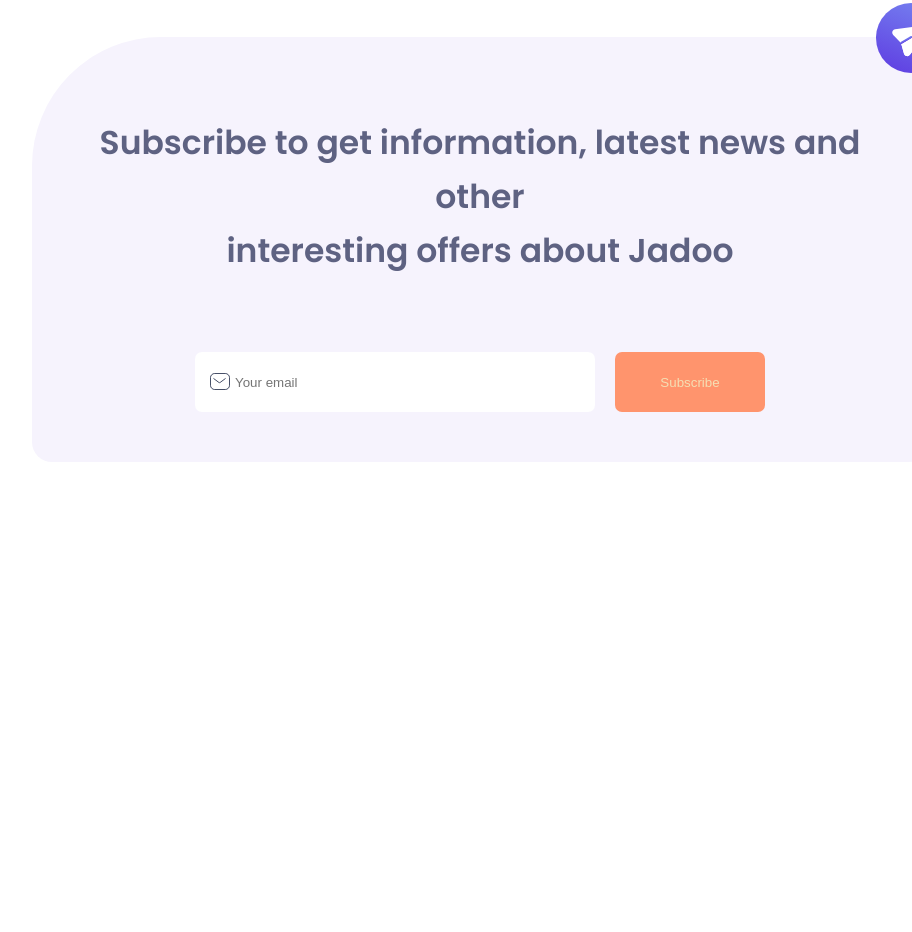
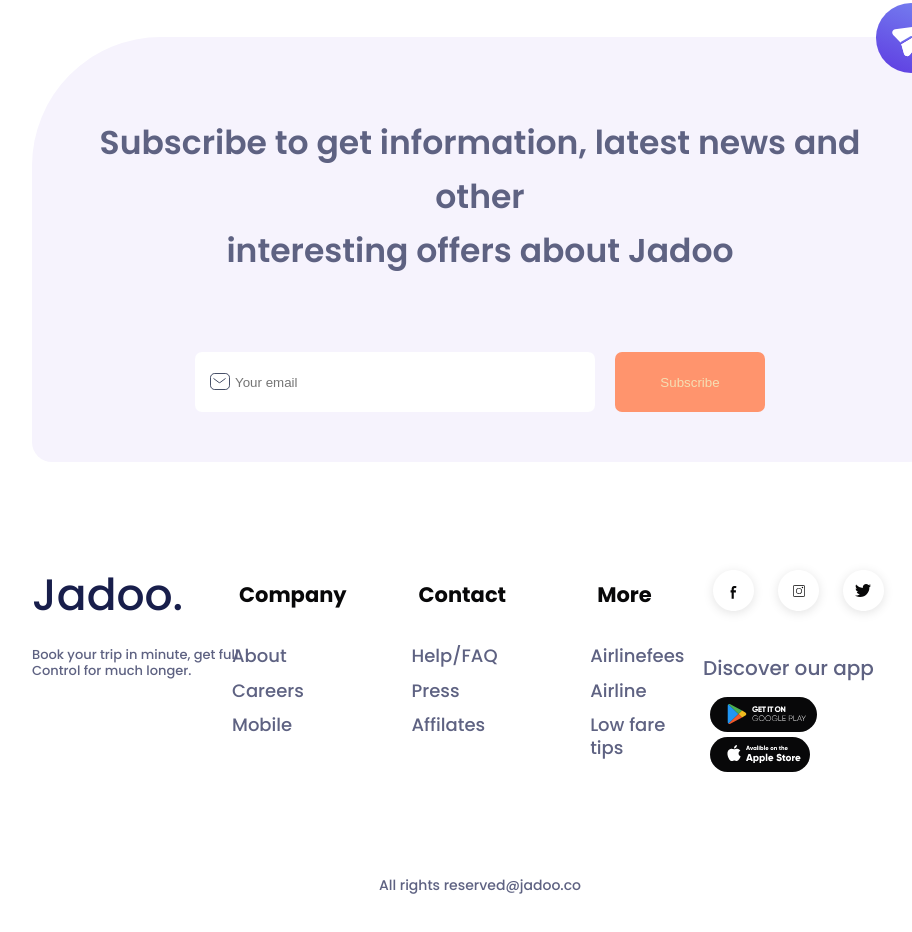
Before and after one commit to Rostyk-Mandryk/jadoo-travel, a website: page index.html in a window 1280 px wide. Shown: the part 4029-4961 px from the top of the page, without its empty margins (160-1072 px from the left). Before the commit the page ends 4591 px from the top, so only its background shows below. Drawn offline with nearby package versions, Linux system fonts and the light colour scheme; a web font is replaced by a local one.

Commit message:
Add media for Footer

```diff
--- a/index.html
+++ b/index.html
@@ -288,10 +288,10 @@
 </section>
    <!-- ---- -->
    <!-- Footer -->
-   <!-- <footer class="footer">
+   <footer class="footer">
     <div class="footer_name">
         <h3 class="footer_name_jadoo">Jadoo.</h3>
-        <p class="footer_name_book">Book your trip in minute, get full <br> Control for much longer.</p>
+        <p class="footer_name_book">Book your trip in minute, get full Control for much longer.</p>
     </div>
     <div class="footer_info">
         <div class="footer_info_company">
@@ -321,16 +321,16 @@
     </div>
     <div class="footer_social_media">
         <div class="footer_social_media_icon">
-            <a href="https://uk-ua.facebook.com/"><img src="photo/facebook.svg" alt="facebook"></a>
-            <a href="https://www.instagram.com/"><img src="photo/instagram.svg" alt="instagram"></a>
-            <a href="https://twitter.com/?lang=uk"><img src="photo/twitter.svg" alt="twitter"></a>
+            <a href="https://uk-ua.facebook.com/" target="_blank"><img src="photo/facebook.svg" alt="facebook"></a>
+            <a href="https://www.instagram.com/" target="_blank"><img src="photo/instagram.svg" alt="instagram"></a>
+            <a href="https://twitter.com/?lang=uk" target="_blank"><img src="photo/twitter.svg" alt="twitter"></a>
         </div>
         <div class="footer_social_media_app">
             <p>Discover our app</p>
         </div>
         <div class="footer_social_media_apps_links">
-            <a href=""><img src="photo/Google Play.svg" alt=""></a>
-            <a href=""><img src="/photo/Play Store.svg" alt=""></a>
+            <a href="https://play.google.com/store/games?hl=uk&gl=US&pli=1" target="_blank"><img src="photo/Google Play.svg" alt=""></a>
+            <a href="https://www.apple.com/ua/app-store/" target="_blank"><img src="/photo/Play Store.svg" alt=""></a>
         </div>
     </div>
 </footer>
@@ -338,7 +338,7 @@
     <a href="">
         <p>All rights reserved@jadoo.co</p>
     </a>
-</div> -->
+</div>
  <!-- ---- -->
 </body>
 </html>
--- a/styles/style.scss
+++ b/styles/style.scss
@@ -849,116 +849,134 @@
 /* Ending of of Section 7 "Subscribe" content stylesheet */
 
 /* Beginning of Footer content stylesheet */
-// .footer {
-//     padding: 0 15%;
-//     display: flex;
-//     justify-content: space-between;
-//     &_name {
-//         &_jadoo {
-//             font-family: 'Poppins';
-//             font-style: normal;
-//             font-weight: 500;
-//             font-size: 44px;
-//             line-height: 66px;
-//             color: #181E4B;
-//         }
-//         &_book {
-//             font-family: 'Poppins';
-//             font-style: normal;
-//             font-weight: 500;
-//             font-size: 13px;
-//             line-height: 125%;
-//             color: #5E6282;
-//             margin: 19px 0 0 0;
-//         }
-//     }
-//     &_info {
-//         display: flex;
-//         flex-direction: row;
-//         h4 {
-//                 font-family: 'Poppins';
-//                 font-style: normal;
-//                 font-weight: 700;
-//                 font-size: 21px;
-//                 line-height: 125%;
-//                 color: #080809;
-//             }
-//         a {
-//                 text-decoration: none;
-//                 margin: 12px 0 0 -7px;
-//                 font-family: 'Poppins';
-//                 font-style: normal;
-//                 font-weight: 500;
-//                 font-size: 18px;
-//                 line-height: 125%;
-//                 color: #5E6282;
-//                 }
-//         &_company {
-//             margin: 20px 0 0 0;
-//             .footer_company {
-//                 display: flex;
-//                 flex-direction: column;
-//                 margin-top: 25px;
-//             }
-//         }
-//         &_contact {
-//             margin: 20px 0 0 72px;
-//             &_company {
-//                 display: flex;
-//                 flex-direction: column;
-//                 margin-top: 25px;
-//             }
-//         }
-//         &_more {
-//             margin: 20px 0 0 91px;
-//             &_company {
-//                 display: flex;
-//                 flex-direction: column;
-//                 margin-top: 25px;
-//             }
-//         }
-//     }
-//     &_social_media {
-//         &_icon {
-//             img {
-//                 // &:hover {
-//                 //     box-shadow: 0px 2px 10px rgba(0, 0, 0, 0.1);
-//                 //     background: conic-gradient(from 180deg at 50% 50%, #B8D2F1 0deg, #F289AA 60deg, #C68BF0 106.09deg, #D164DA 153.75deg, #C963E8 221.25deg, #BFC2E8 258.75deg, #FFC999 288.75deg, #D0D8C9 315deg, #BAD0F1 334.13deg, #CED8CB 358.97deg, rgba(255, 255, 255, 0) 360deg);
-//                 // }
-//             }
+.footer {
+    padding: 0 15%;
+    display: flex;
+    justify-content: space-between;
+    &_name {
+        &_jadoo {
+            font-family: 'Poppins';
+            font-weight: 500;
+            font-size: 44px;
+            line-height: 66px;
+            color: #181E4B;
+        }
+        &_book {
+            width: 207px;
+            font-family: 'Poppins';
+            font-style: normal;
+            font-weight: 500;
+            font-size: 13px;
+            line-height: 125%;
+            color: #5E6282;
+            margin: 19px 0 0 0;
+        }
+    }
+    &_info {
+        display: flex;
+        flex-direction: row;
+        h4 {
+                font-family: 'Poppins';
+                font-style: normal;
+                font-weight: 700;
+                font-size: 21px;
+                line-height: 125%;
+                color: #080809;
+            }
+        a {
+                text-decoration: none;
+                margin: 12px 0 0 -7px;
+                font-family: 'Poppins';
+                font-style: normal;
+                font-weight: 500;
+                font-size: 18px;
+                line-height: 125%;
+                color: #5E6282;
+                }
+        &_company {
+            margin: 20px 0 0 0;
+            .footer_company {
+                display: flex;
+                flex-direction: column;
+                margin-top: 25px;
+            }
+        }
+        &_contact {
+            margin: 20px 0 0 72px;
+            &_company {
+                display: flex;
+                flex-direction: column;
+                margin-top: 25px;
+            }
+        }
+        &_more {
+            margin: 20px 0 0 91px;
+            &_company {
+                display: flex;
+                flex-direction: column;
+                margin-top: 25px;
+            }
+        }
+    }
+    &_social_media {
+        &_icon {
+            img {
+                // &:hover {
+                //     box-shadow: 0px 2px 10px rgba(0, 0, 0, 0.1);
+                //     background: conic-gradient(from 180deg at 50% 50%, #B8D2F1 0deg, #F289AA 60deg, #C68BF0 106.09deg, #D164DA 153.75deg, #C963E8 221.25deg, #BFC2E8 258.75deg, #FFC999 288.75deg, #D0D8C9 315deg, #BAD0F1 334.13deg, #CED8CB 358.97deg, rgba(255, 255, 255, 0) 360deg);
+                // }
+            }
 
-//         }
-//         &_app {
-//             margin-top: 28px;
-//             p {
-//                 font-family: 'Poppins';
-//                 font-style: normal;
-//                 font-weight: 500;
-//                 font-size: 20px;
-//                 line-height: 125%;
-//                 color: #5E6282;
-//             }
+        }
+        &_app {
+            margin-top: 28px;
+            p {
+                font-family: 'Poppins';
+                font-style: normal;
+                font-weight: 500;
+                font-size: 20px;
+                line-height: 125%;
+                color: #5E6282;
+            }
 
-//         }
-//         &_apps_links {
-//             padding: 16px 7px;
-//           }
-//     }
-// }
-// .rights {
-//     text-align: center;
-//     margin: 84px 0 79px 0;
-//     a {
-//         text-decoration: none;
-//         font-family: 'Poppins';
-//         font-style: normal;
-//         font-weight: 500;
-//         font-size: 14px;
-//         line-height: 125%;
-//         color: #5E6282;
+        }
+        &_apps_links {
+            padding: 16px 7px;
+          }
+    }
+    @media (max-width: 479px) {
+        & {
+            display: flex;
+            flex-direction: column;
+            &_name {
+                text-align: center;
+                &_book {
+                    margin: 19px 0 20px 60px;
+                }
+            }
+            &_info {
+                display: flex;
+                flex-direction: column;
+                padding: 0 5%;
+            }
+        }
+    }
+}
+.rights {
+    text-align: center;
+    margin: 84px 0 79px 0;
+    a {
+        text-decoration: none;
+        font-family: 'Poppins';
+        font-style: normal;
+        font-weight: 500;
+        font-size: 14px;
+        line-height: 125%;
+        color: #5E6282;
 
-//     }
-// }
+    }
+
+}
 /* Ending of of Footer content stylesheet */
 // media queries 479px
 @media (max-width: 479px) {
```
Also changed, not shown: styles/style.css.
